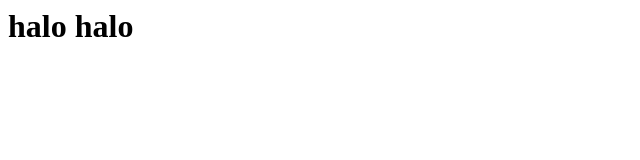
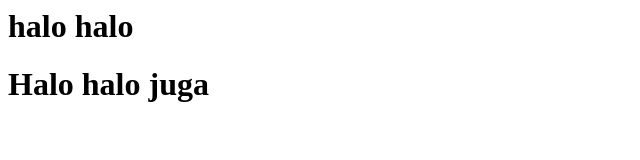
Before and after one commit to felixevans05-create/projekWM, a plain HTML site: page index.html in a window 1280 px wide. Shown: the whole page, without its empty margins (0-640 px from the left). Drawn offline with Linux system fonts and the light colour scheme.

Commit message:
update init

```diff
--- a/index.html
+++ b/index.html
@@ -1 +1,3 @@
 <h1>halo halo</h1>
+
+<h1>Halo halo juga</h1>
```
